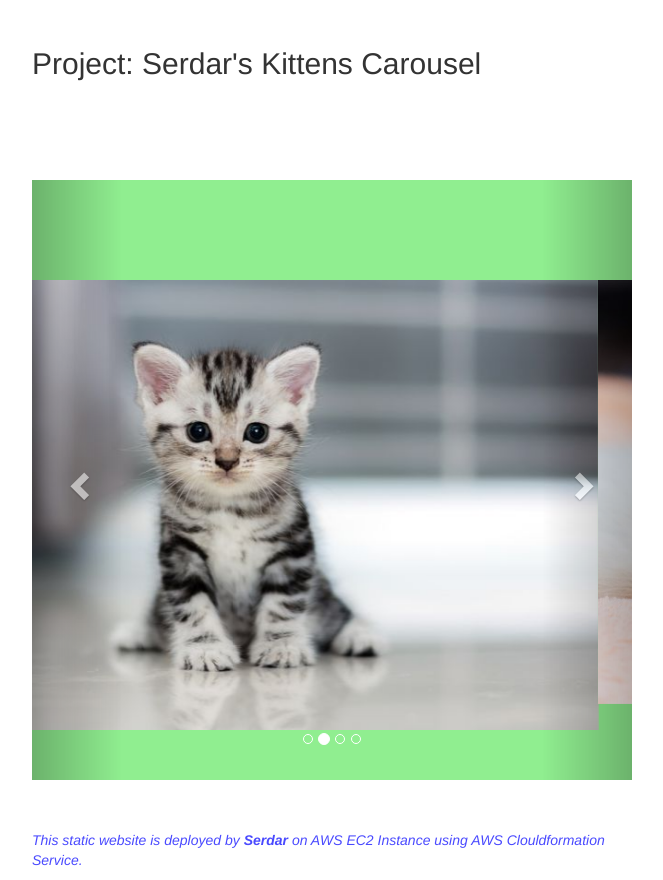
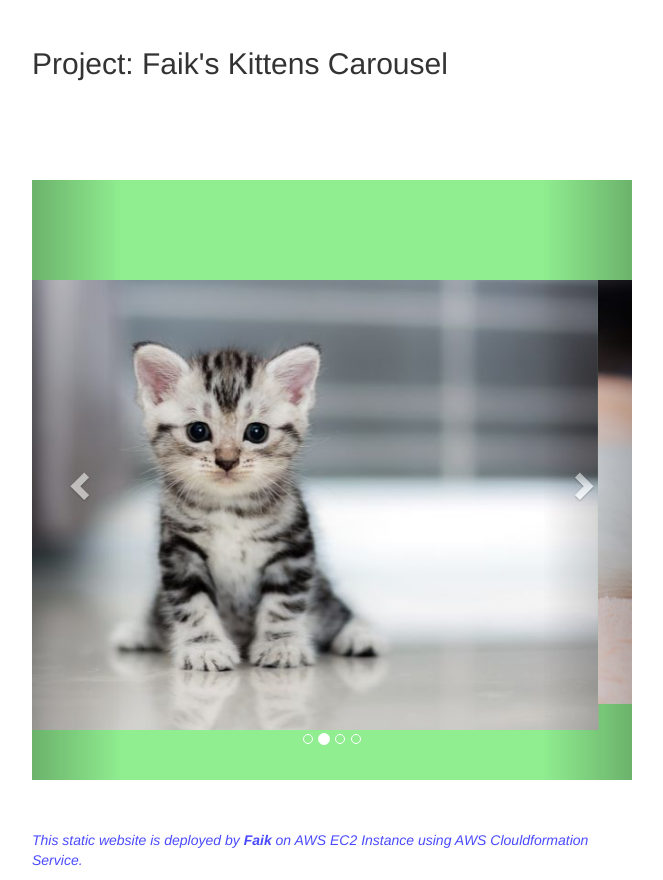
Before and after one commit to E012149/my-repository, a plain HTML site: page Project-101-kittens-carousel-static-website-ec2/static-web/index.html in a window 1280 px wide. Shown: the part 403-1283 px from the top of the page, without its empty margins (308-971 px from the left). Drawn offline with nearby package versions, Linux system fonts and the light colour scheme.

Commit message:
project-101 added

```diff
--- a/Project-101-kittens-carousel-static-website-ec2/static-web/index.html
+++ b/Project-101-kittens-carousel-static-website-ec2/static-web/index.html
@@ -45,7 +45,7 @@
 
   <div><img src="https://clarusway.com/wp-content/uploads/2020/06/clarusway_logo.png" /></div>
 
-  <h2> Project: Serdar's Kittens Carousel</h2>
+  <h2> Project: Faik's Kittens Carousel</h2>
 
   <div id="myCarousel" class="carousel slide" data-ride="carousel">
     <!-- Indicators -->
@@ -84,7 +84,7 @@
   </div>
 
 
-  <p class="footnote"><i>This static website is deployed by <b> Serdar </b> on AWS EC2 Instance using AWS
+  <p class="footnote"><i>This static website is deployed by <b> Faik </b> on AWS EC2 Instance using AWS
       Clouldformation Service.</i></p>
 </body>
 
```
Also changed, not shown: 1 other file.
